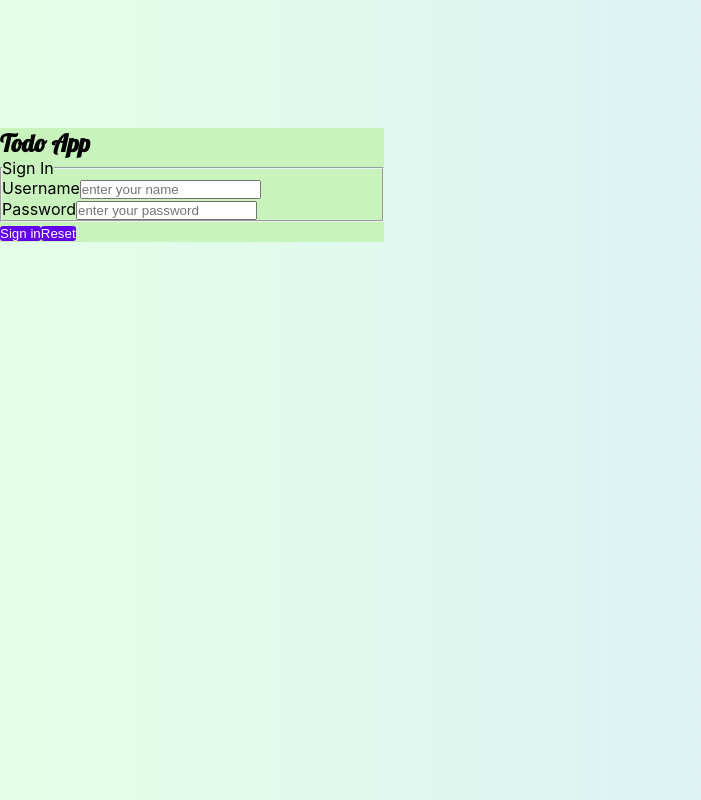
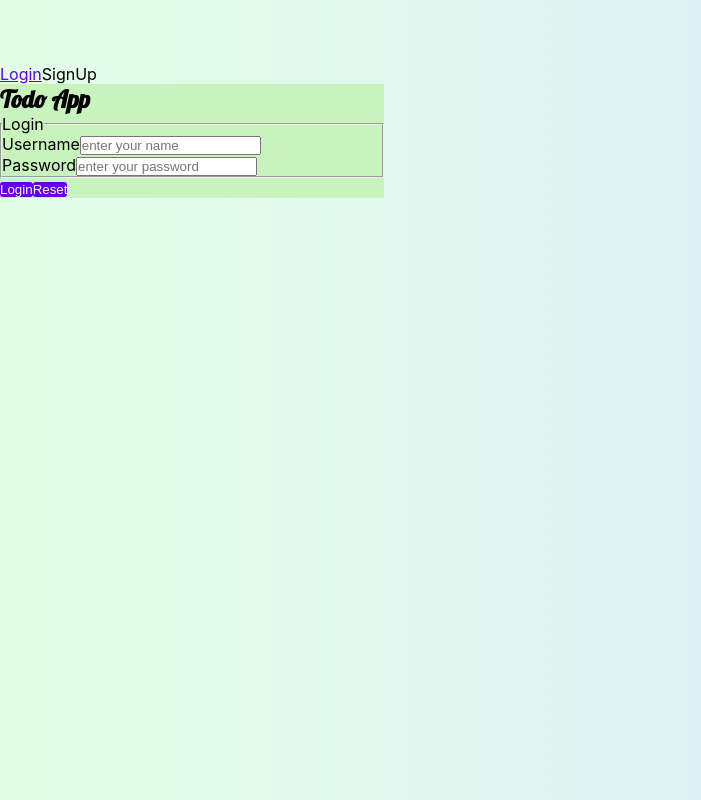
Before and after one commit to arun-web-dev/todo-list-app-task-6, a React (Vite) app: page /signin in a window 1280 px wide. Shown: the whole page, without its empty margins (0-701 px from the left). Built offline with nearby package versions, Linux system fonts and the light colour scheme; the HTML template or start-up script is replaced by a standard one.

Commit message:
signup form added

```diff
--- a/src/Todo Components/SignIn.jsx
+++ b/src/Todo Components/SignIn.jsx
@@ -1,4 +1,5 @@
 import React, { useState, useEffect } from "react";
+import SignUp from "./SignUp";
 
 export default function SignIn(props) {
   const [account, setAccount] = useState({
@@ -9,6 +10,8 @@ export default function SignIn(props) {
     value: "",
   });
 
+  const [isSignUpPage, setIsSignUpPage] = useState(false);
+
   const onSubmitHandler = (e) => {
     e.preventDefault();
     const { name, password } = account;
@@ -16,7 +19,6 @@ export default function SignIn(props) {
       setErrorMessage((prevState) => ({
         value: "username or password is empty",
       }));
-      alert("username or password is empty");
     } else if (
       name.toLocaleLowerCase() === "admin" &&
       password.toLocaleLowerCase() === "admin"
@@ -27,7 +29,6 @@ export default function SignIn(props) {
       setErrorMessage((prevState) => ({
         value: "Invalid usename or password",
       }));
-      alert("Invalid usename or password");
       return;
     }
   };
@@ -45,30 +46,61 @@ export default function SignIn(props) {
       password: "",
     });
   };
+  const switchSignIn = () => {
+    setIsSignUpPage(false);
+  };
+
+  const switchSignUp = () => {
+    setIsSignUpPage(true);
+  };
   return (
-    <div className=" center sign-in-form ">
-      <main className="pa4 br2 shadow-2 mw6 center black-80 mt3 sign-in-card ">
+    <div className=" center sign-in-form">
+      <div className="flex justify-center items-center">
+        <a
+          onClick={switchSignIn}
+          className={
+            !isSignUpPage
+              ? " f3 link-rest dib pointer sign sign-active"
+              : " f4 link-rest dib pointer sign "
+          }
+        >
+          Login
+        </a>
+        <a
+          onClick={switchSignUp}
+          className={
+            isSignUpPage
+              ? " f3 link-reset  dib pointer ml3 sign sign-active"
+              : " f4 link-reset  dib pointer ml3 sign "
+          }
+        >
+          SignUp
+        </a>
+      </div>
+      {!isSignUpPage && (
+        <main className="pa4 br2 shadow-2 mw6 center black-80 mt3 sign-in-card  form-active">
           <div>
             <h2 className="logo tc w-100 f2">Todo App</h2>
           </div>
           <form className="measure center mt2" onSubmit={onSubmitHandler}>
             <fieldset
-            id="sign_up"
+              id="sign_in"
               className="ba b--transparent hover-pointer ph0 mh0"
             >
-            <legend className="f3 mt2 fw6 center ph0 mh0">Sign In</legend>
+              <legend className="f3 mt2 fw6 center ph0 mh0">Login</legend>
               <div className="mt3">
                 <label className="db fw6 lh-copy f6" htmlFor="name">
                   Username
                 </label>
                 <input
                   onChange={updateAccount}
-                className="pa2 input-reset ba bg-transparent   w-100"
+                  className="pa2 input-reset ba bg-transparent w-100"
                   type="name"
                   name="name"
                   id="name"
                   value={account.name}
                   placeholder="enter your name"
+                  autoComplete="off"
                 />
               </div>
               <div className="mv3">
@@ -85,13 +117,16 @@ export default function SignIn(props) {
                   placeholder="enter your password"
                 />
               </div>
+              <div>
+                <p className="red f3">{errorMessage.value}</p>
+              </div>
             </fieldset>
 
             <div className="">
               <input
                 className="b ph3 pv2 input-reset sign-out-btn pointer f6 dib"
                 type="submit"
-              value="Sign in"
+                value="Login"
               />
               <button
                 onClick={clearInputFields}
@@ -102,6 +137,9 @@ export default function SignIn(props) {
             </div>
           </form>
         </main>
+      )}
+
+      {isSignUpPage && <SignUp />}
     </div>
   );
 }
--- /dev/null
+++ b/src/Todo Components/SignUp.jsx
@@ -0,0 +1,95 @@
+import React from "react";
+import { useForm } from "react-hook-form";
+import { useState } from "react";
+
+export default function SignUp() {
+  const [finalData, setFinalData] = useState([
+    {
+      details: {
+        username: "",
+        password: "",
+      },
+    },
+  ]);
+  const {
+    register,
+    handleSubmit,
+    formState: { errors },
+  } = useForm();
+  const onSubmit = (data) => {
+    setFinalData([
+      {
+        details: {
+          username: data.Firstname + data.Lastname,
+          password: data.password,
+        },
+      },
+    ]);
+    localStorage.setItem("authenticated", "true");
+    window.location.pathname = "/";
+  };
+
+  return (
+    <div className=" center sign-up-container form-active">
+      <main className="pa4 br2 shadow-2 mw6 center black-80 mt3 sign-in-card ">
+        <div>
+          <h2 className="logo tc w-100 f2">Todo App</h2>
+        </div>
+        <form onSubmit={handleSubmit(onSubmit)} className="measure center mt2">
+          <fieldset
+            id="sign_up"
+            className="ba b--transparent hover-pointer ph0 mh0"
+          >
+            <legend className="f3 mt2 fw6 center ph0 mh0">Sign Up</legend>
+            <div className="mt3">
+              <label className="db fw6 lh-copy f6">FirstName</label>
+              <input
+                className="pa2 input-reset ba bg-transparent   w-100"
+                type="text"
+                placeholder="Firstname"
+                {...register("Firstname", { required: true, maxLength: 20 })}
+              />
+              <p className="red mt2">
+                {errors?.Firstname ? "First name is required" : ""}
+              </p>
+            </div>
+            <div className="mv3">
+              <label className="db fw6 lh-copy f6">Lastname</label>
+              <input
+                type="text"
+                placeholder="LastName"
+                className="pa2 input-reset ba bg-transparent hover-pointer w-100"
+                {...register("Lastname", { required: true, maxLength: 20 })}
+              />
+              <p className="red mt2">
+                {errors?.Lastname ? "Lastname is requred" : ""}
+              </p>
+            </div>
+            <div className="mv3">
+              <label className="db fw6 lh-copy f6">Password</label>
+              <input
+                type="password"
+                className="pa2 input-reset ba bg-transparent hover-pointer w-100"
+                placeholder="password"
+                {...register("password", {
+                  required: true,
+                  pattern: /^[A-Za-z]\w{5,14}$/i,
+                })}
+              />
+              <p className="red mt2">
+                {errors?.password ? "Password must be 8 character long" : ""}
+              </p>
+            </div>
+          </fieldset>
+          <div className="">
+            <input
+              className="b ph3 pv2 input-reset sign-out-btn pointer f6 dib"
+              type="submit"
+              value="Sign Up"
+            />
+          </div>
+        </form>
+      </main>
+    </div>
+  );
+}
--- a/src/index.css
+++ b/src/index.css
@@ -33,7 +33,7 @@ code {
 }
 
 .sign-in-form {
-  margin-top: 10%;
+  margin-top: 5%;
   max-width: 30%;
 }
 .sign-in-card {
@@ -124,3 +124,33 @@ code {
 .reset-btn {
   max-width: 100%;
 }
+
+.sign {
+  user-select: none;
+}
+
+.sign:hover {
+  color: #6200ee;
+  transition: color 0.3s;
+}
+.sign-active {
+  color: #6200ee;
+  user-select: none;
+  transition: color 0.3s;
+  text-decoration: underline;
+}
+
+.form-active {
+  animation: form-load 0.3s ease-in;
+}
+
+@keyframes form-load {
+  0% {
+    opacity: 0;
+    transform: scale(0.9);
+  }
+  100% {
+    opacity: 1;
+    transform: scale(1);
+  }
+}
```
Lines whose indentation alone changed are shown as unchanged.
